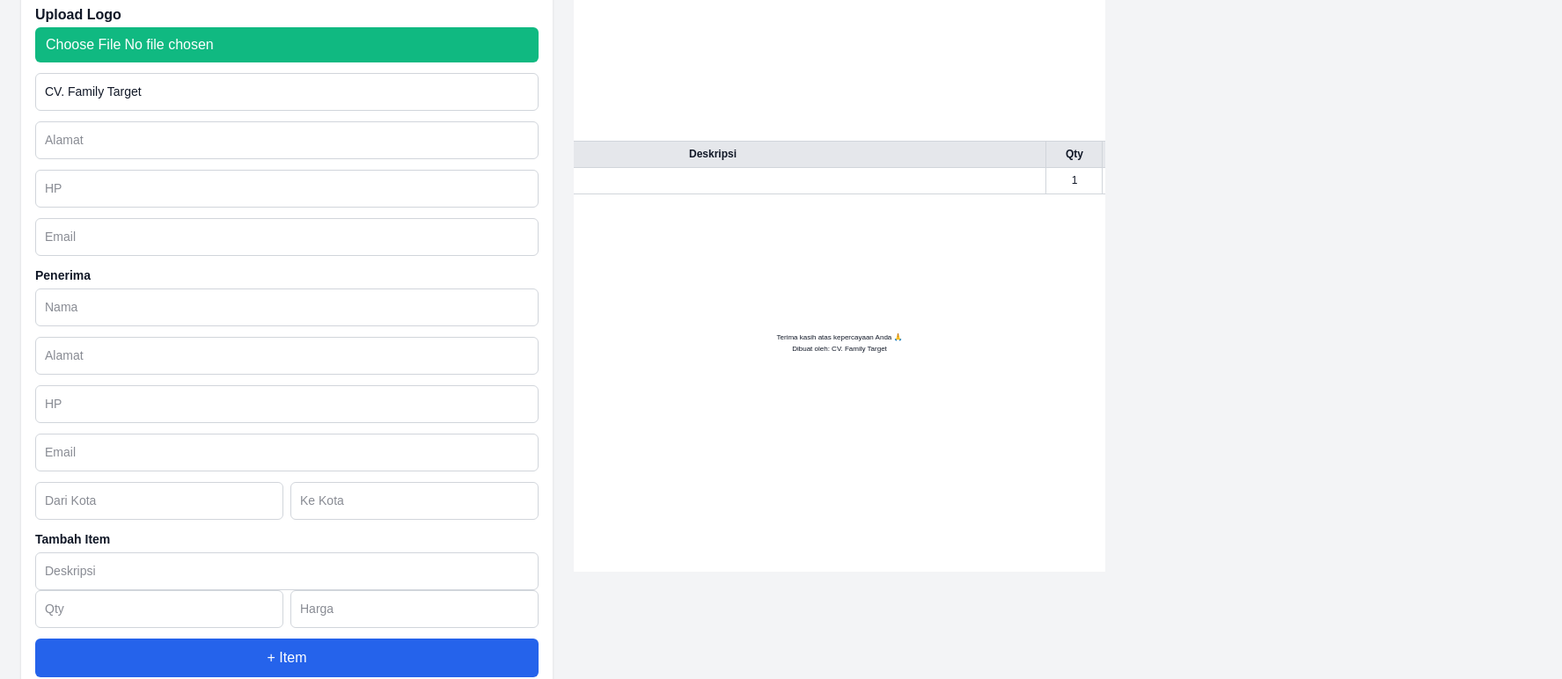
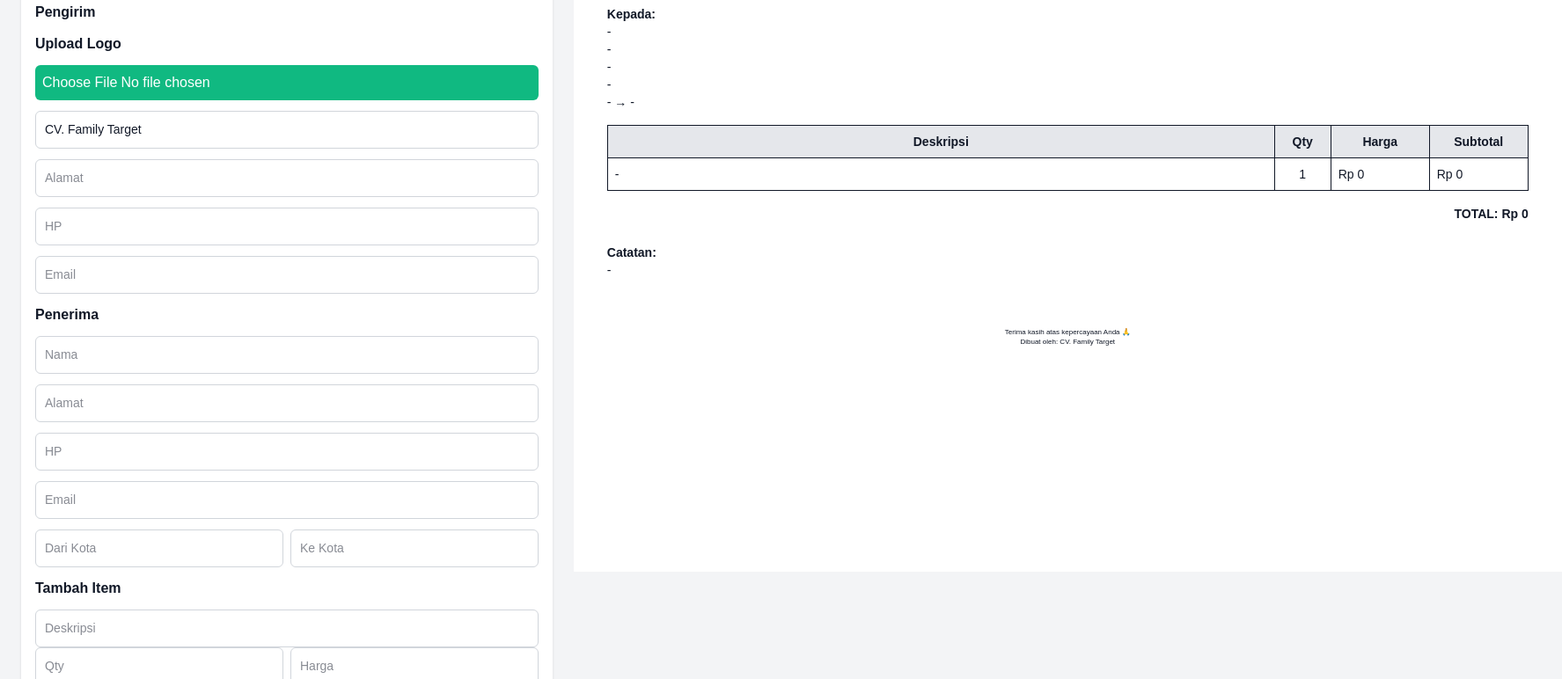
Before and after one commit to rahmatfantastik07/invoice-app, a Next.js app: page / in a window 1280 px wide. Shown: the part 268-1040 px from the top of the page at 88% size, 1775 px wide, since content can reach past the window. Built offline with nearby package versions, Linux system fonts and the light colour scheme.

Commit message:
Update globals.css

```diff
--- a/app/globals.css
+++ b/app/globals.css
@@ -1,18 +1,17 @@
 @import "tailwindcss";
 
-/* RESET DASAR */
+/* RESET */
 *,
 *::before,
 *::after {
   box-sizing: border-box;
 }
 
-/* BODY */
 body {
   margin: 0;
+  background: #f3f4f6;
   font-family: Arial, sans-serif;
-  background: #f3f4f6;
-  color: #111827; /* lebih halus dari #000 */
+  color: #111827;
 }
 
 /* INPUT */
@@ -22,54 +21,31 @@ body {
   width: 100%;
   border-radius: 6px;
   font-size: 14px;
-  outline: none;
-  transition: 0.2s;
 }
 
 .input:focus {
+  outline: none;
   border-color: #2563eb;
-  box-shadow: 0 0 0 1px #2563eb;
 }
 
-/* BUTTON PRIMARY */
+/* BUTTON */
 .btn {
   background: #2563eb;
-  color: #fff; /* FIX kontras */
-  padding: 10px 12px;
+  color: white;
+  padding: 10px;
   border-radius: 6px;
-  cursor: pointer;
   width: 100%;
-  transition: 0.2s;
 }
 
-.btn:hover {
-  background: #1d4ed8;
+.btn2 {
+  background: #10b981;
+  color: white;
+  padding: 8px;
+  border-radius: 6px;
+  width: 100%;
 }
 
-/* BUTTON SECONDARY */
-.btn2 {
-  background: #10b981;
-  color: #fff;
-  padding: 8px 12px;
-  border-radius: 6px;
-  cursor: pointer;
-  width: 100%;
-  transition: 0.2s;
-}
-
-.btn2:hover {
-  background: #059669;
-}
-
-/* FORM CONTAINER */
-.form-box {
-  background: #fff;
-  padding: 16px;
-  border-radius: 8px;
-  box-shadow: 0 2px 6px rgba(0,0,0,0.05);
-}
-
-/* GRID RESPONSIVE */
+/* GRID */
 .invoice-grid {
   display: grid;
   grid-template-columns: 1fr;
@@ -85,26 +61,25 @@ body {
   }
 }
 
-/* PREVIEW WRAPPER */
-.preview-wrapper {
+/* PREVIEW */
+.preview-container {
+  width: 100%;
+  overflow-x: auto;
   display: flex;
   justify-content: center;
-  overflow-x: auto;
 }
 
-/* SCALE UNTUK MOBILE */
 .preview-scale {
   transform-origin: top center;
 }
 
-/* Tablet */
+/* MOBILE SCALE */
 @media (max-width: 768px) {
   .preview-scale {
     transform: scale(0.65);
   }
 }
 
-/* Android kecil */
 @media (max-width: 480px) {
   .preview-scale {
     transform: scale(0.5);
@@ -112,29 +87,14 @@ body {
 }
 
 /* TABLE */
-table {
+.preview-table {
   width: 100%;
   border-collapse: collapse;
 }
 
-th,
-td {
+.preview-table th,
+.preview-table td {
   border: 1px solid #d1d5db;
   padding: 6px;
   font-size: 12px;
 }
-
-/* SCROLL TABLE DI MOBILE */
-.table-wrapper {
-  overflow-x: auto;
-}
-
-/* SPACING */
-h2 {
-  font-size: 14px;
-  margin-bottom: 4px;
-}
-
-p {
-  margin: 2px 0;
-}
```
